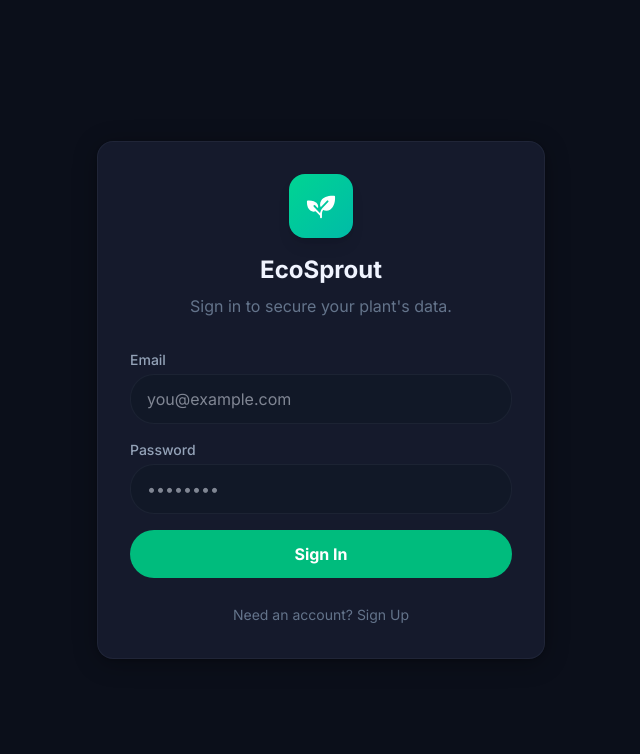
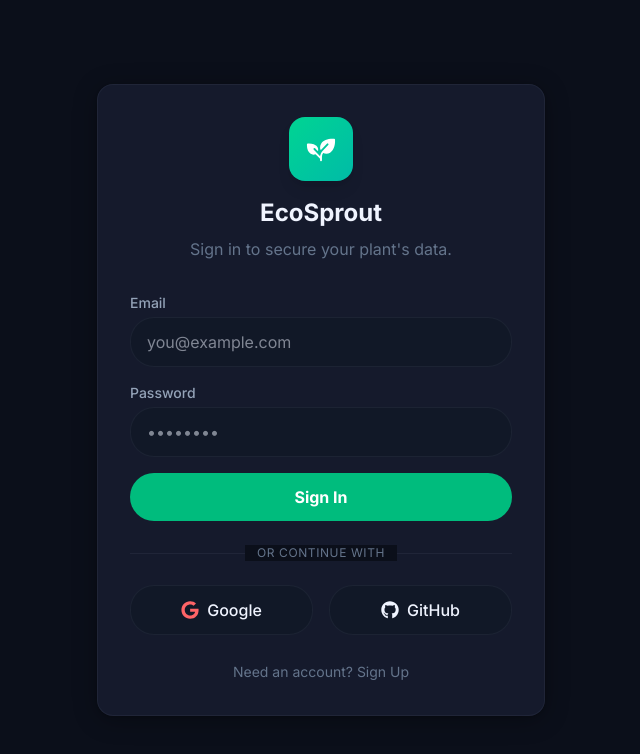
Before and after one commit to saraswatdevansh2006-tech/EcoSprout, a Next.js app: page / in a window 1280 px wide. Shown: the top 754 px of the page, without its empty margins (319-959 px from the left). Built offline with nearby package versions, Linux system fonts and the light colour scheme; no server answers.

Commit message:
feat: Add Google and GitHub OAuth social login options

```diff
--- a/src/components/auth/AuthGate.tsx
+++ b/src/components/auth/AuthGate.tsx
@@ -5,6 +5,7 @@ import { supabase } from "@/lib/supabase";
 import { User } from "@supabase/supabase-js";
 import { motion } from "framer-motion";
 import { PiPlantFill } from "react-icons/pi";
+import { FaGoogle, FaGithub } from "react-icons/fa";
 import { useCarbonStore } from "@/store/carbon-store";
 
 export default function AuthGate({ children }: { children: React.ReactNode }) {
@@ -70,6 +71,25 @@ export default function AuthGate({ children }: { children: React.ReactNode }) {
     }
   };
 
+  const handleOAuthLogin = async (provider: "google" | "github") => {
+    setErrorMsg("");
+    setSuccessMsg("");
+    setIsSubmitting(true);
+
+    try {
+      const { error } = await supabase.auth.signInWithOAuth({
+        provider,
+        options: {
+          redirectTo: `${window.location.origin}/`,
+        },
+      });
+      if (error) throw error;
+    } catch (err: any) {
+      setErrorMsg(err.message || `Failed to sign in with ${provider}`);
+      setIsSubmitting(false);
+    }
+  };
+
   if (loading) {
     return (
       <div className="min-h-screen bg-[var(--bg-primary)] flex items-center justify-center text-[var(--text-muted)]">
@@ -128,16 +148,44 @@ export default function AuthGate({ children }: { children: React.ReactNode }) {
             <button
               type="submit"
               disabled={isSubmitting}
-              className="w-full bg-emerald-500 hover:bg-emerald-600 text-white font-bold py-3 rounded-xl transition-colors disabled:opacity-50"
+              className="w-full bg-emerald-500 hover:bg-emerald-600 text-white font-bold py-3 rounded-xl transition-colors disabled:opacity-50 cursor-pointer"
             >
               {isSubmitting ? "Processing..." : (isSignUp ? "Sign Up" : "Sign In")}
             </button>
           </form>
 
+          <div className="relative my-6 flex items-center justify-center">
+            <div className="absolute inset-0 flex items-center">
+              <div className="w-full border-t border-[var(--border-subtle)]"></div>
+            </div>
+            <span className="relative px-3 bg-[var(--bg-primary)] text-xs text-[var(--text-muted)] uppercase tracking-wider">
+              Or continue with
+            </span>
+          </div>
+
+          <div className="grid grid-cols-2 gap-4">
+            <button
+              onClick={() => handleOAuthLogin('google')}
+              disabled={isSubmitting}
+              className="flex items-center justify-center gap-2 py-3 px-4 bg-[var(--bg-secondary)] border border-[var(--border-subtle)] rounded-xl text-[var(--text-primary)] font-medium hover:bg-[var(--border-subtle)] transition-colors disabled:opacity-50 cursor-pointer"
+            >
+              <FaGoogle className="text-red-400 text-lg" />
+              <span>Google</span>
+            </button>
+            <button
+              onClick={() => handleOAuthLogin('github')}
+              disabled={isSubmitting}
+              className="flex items-center justify-center gap-2 py-3 px-4 bg-[var(--bg-secondary)] border border-[var(--border-subtle)] rounded-xl text-[var(--text-primary)] font-medium hover:bg-[var(--border-subtle)] transition-colors disabled:opacity-50 cursor-pointer"
+            >
+              <FaGithub className="text-[var(--text-primary)] text-lg" />
+              <span>GitHub</span>
+            </button>
+          </div>
+
           <div className="mt-6 text-center">
             <button
               onClick={() => { setIsSignUp(!isSignUp); setErrorMsg(""); setSuccessMsg(""); }}
-              className="text-[var(--text-muted)] hover:text-[var(--text-primary)] text-sm transition-colors"
+              className="text-[var(--text-muted)] hover:text-[var(--text-primary)] text-sm transition-colors cursor-pointer"
             >
               {isSignUp ? "Already have an account? Sign In" : "Need an account? Sign Up"}
             </button>
```
